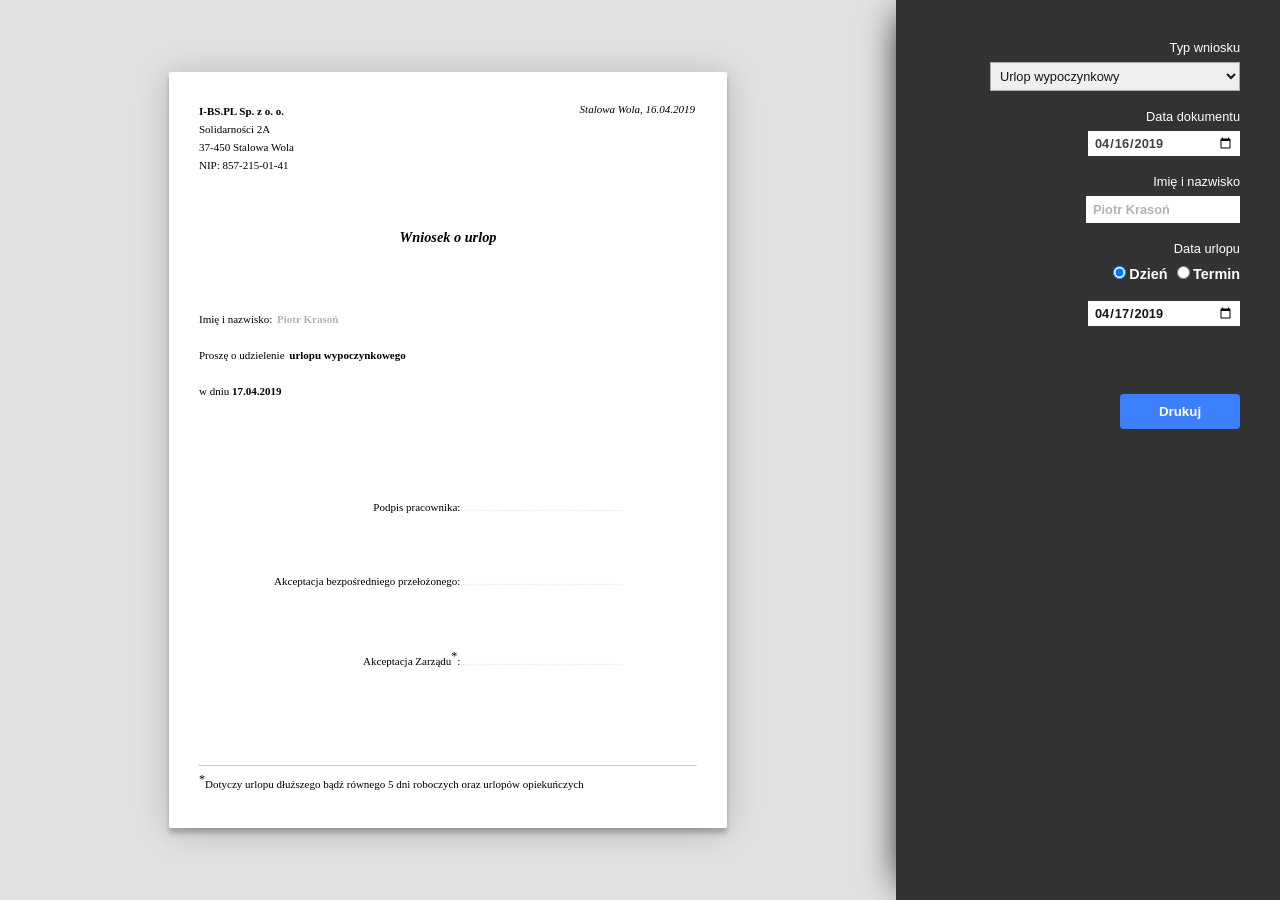
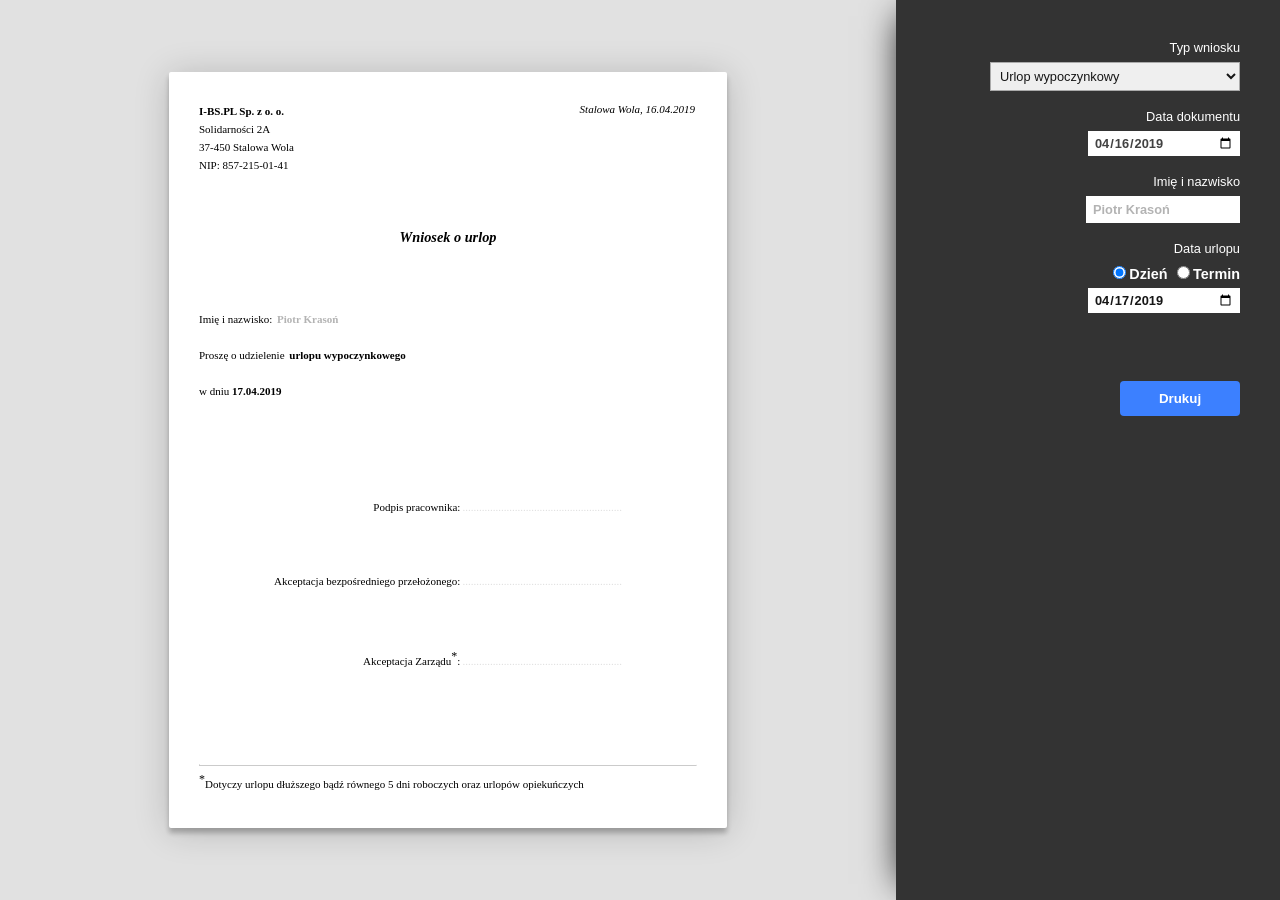
Before and after one commit to pkrason/pkrason.github.io, a Jekyll site: the page index.html, which Jekyll copies as it is, in a window 1280 px wide. Built offline with Jekyll 4.4.1, drawn with Linux system fonts in a browser that asks for light colours.

Commit message:
Poprawki odstępów

```diff
--- a/css/main.css
+++ b/css/main.css
@@ -49,6 +49,10 @@ p {
 
 .vacation-day {
     font-weight:bold;
+}
+
+.vacation-time-container {
+    margin-top: 5px;
 }
 
 .invisibility {
--- a/index.html
+++ b/index.html
@@ -108,7 +108,7 @@
         <label for="vacation-term" class="custom-label">Data urlopu</label>
             <label class="radio"><input id="radio-day" type="radio" name="vacation-term" checked="checked">Dzień</label>
             <label class="radio"><input id="radio-term" type="radio" name="vacation-term">Termin</label>
-            <p>&nbsp;</p>
+            <div class="vacation-time-container">
                 <div id="vacation-time" class="">
                 <input id="vacation-day-options" type="date" name="czas" class="options-form-elements" placeholder=""></input>
                 </div>
@@ -116,6 +116,7 @@
                 <div id="vacation-from-to" class="invisibility">
                 <span class="term-label">Od</span> <input id="vacation-term-from-options" type="date" name="czas" class="options-form-elements" placeholder=""></input> <span class="term-label">do </span>
                 <input  id="vacation-term-to-options" type="date" name="czas" class="options-form-elements" placeholder=""></input>
+                </div>
             </div>
         <p>&nbsp;</p>
         <button id="drukowanie" class="btn print-btn">Drukuj</button>
```
Lines whose indentation alone changed are shown as unchanged.
